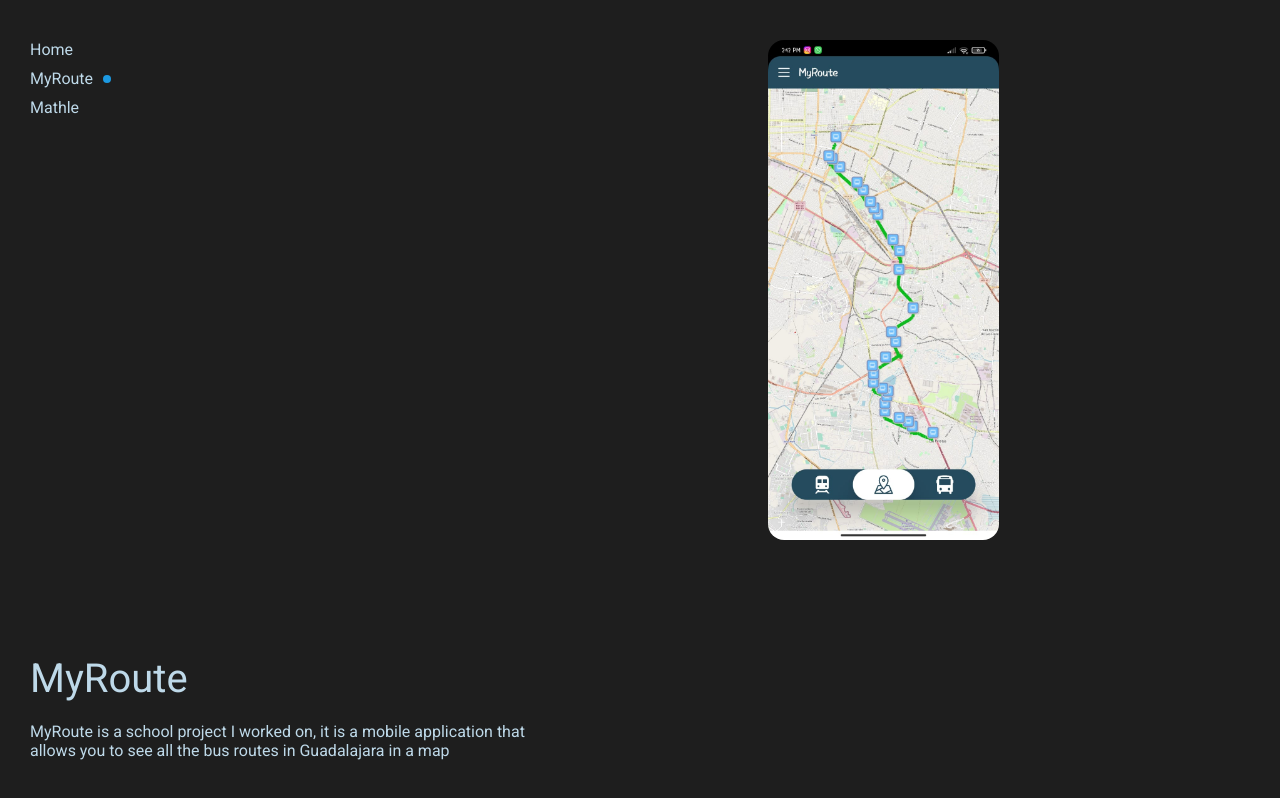
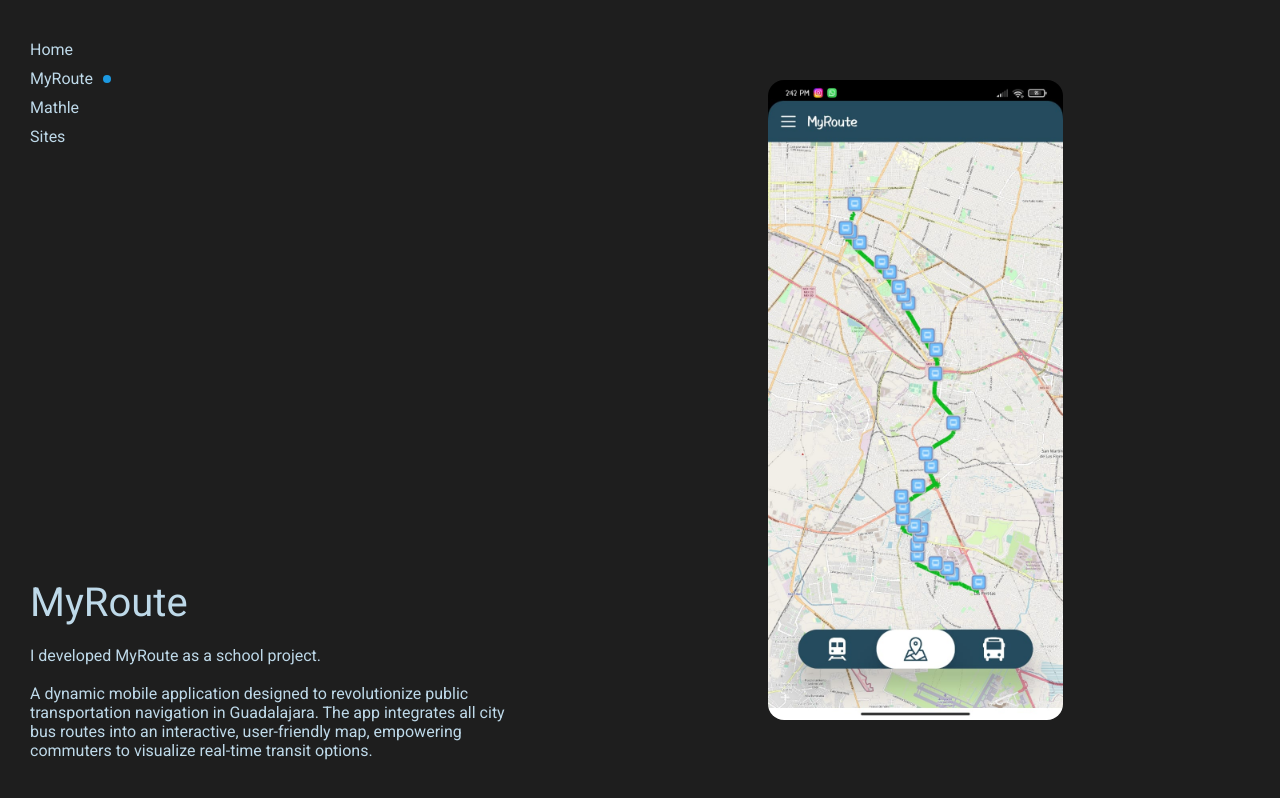
Before and after one commit to Cubos27/Portfolio, a React (Vite) app: page / in a window 1280 px wide. Both pictures are taken after a click on the button "MyRoute". Built offline with nearby package versions, Linux system fonts and the light colour scheme.

Commit message:
Sites added, minor bugs with images fixed

```diff
--- a/src/App.jsx
+++ b/src/App.jsx
@@ -1,32 +1,30 @@
 import { useState } from 'react';
 import './App.css';
-// import RubikCube from './assets/rubikCube/rubikCube.jsx';
 import Navbar from './assets/navBar/navbar.jsx';
 import Home from './assets/mainComponents/home.jsx';
-import Mathle from './assets/mainComponents/Mathle.jsx';
+import Mathle from './assets/mainComponents/mathle.jsx';
 import MyRoute from './assets/mainComponents/myRoute.jsx';
+import Sites from './assets/mainComponents/sites.jsx';
 
 function App() {
-  const [selectorHome, setSelectorHome] = useState(true);
-  const [selectorMyRoute, setSelectorMyRoute] = useState(false);
-  const [selectorMathle, setSelectorMathle] = useState(false);
+  const [selectorNav, setSelectorNav] = useState('Home')
 
   return (
     <>
       <Navbar
-        selectorHome={selectorHome}
-        setSelectorHome={setSelectorHome}
-        selectorMyRoute={selectorMyRoute}
-        setSelectorMyRoute={setSelectorMyRoute}
-        selectorMathle={selectorMathle}
-        setSelectorMathle={setSelectorMathle}
+        selectorNav={selectorNav}
+        setSelectorNav={setSelectorNav}
       />
 
-      {selectorHome && <Home />}
+      {selectorNav === 'Home' && <Home />}
 
-      {selectorMyRoute && <MyRoute />}
+      {selectorNav === 'MyRoute' && <MyRoute />}
 
-      {selectorMathle && <Mathle />}
+      {selectorNav === 'Mathle' && <Mathle />}
+
+      {selectorNav === 'Sites' && <Sites />}
+
+
     </>
   );
 }
--- a/src/assets/mainComponents/mainPage.css
+++ b/src/assets/mainComponents/mainPage.css
@@ -10,7 +10,8 @@
 }
 
 .description,
-.title {
+.title,
+.img-footer {
   color: #bed9e9;
 }
 
@@ -18,23 +19,52 @@
   width: 500px;
 }
 
-.img-container {
-  position: fixed;
-  top: 15%;
-  left: 48%;
+.img-footer {
+  margin-top: 10px;
+  text-align: center;
 }
 
-.img-container img {
+.link {
+  color: #bed9e9;
+  text-decoration: underline;
+}
+
+.link:hover {
+  color: #1c99e1;
+}
+
+.img-container {
+  height: 100%;
+  position: fixed;
+  top: 0px;
+  left: 48%;
+  display: flex;
+  align-items: center;
+  justify-content: center;
+  flex-direction: column;
+}
+
+.img-container img,
+.img-container video {
   border-radius: 16px;
+  display: block;
+  margin-left: auto;
+  margin-right: auto;
+  max-height: 80vh;
+  max-width: 50vw;
 }
 
 .img-container-myroute {
+  height: 100%;
   position: fixed;
-  top: 5%;
+  top: 0px;
   left: 60%;
+  display: flex;
+  align-items: center;
+  justify-content: center;
 }
 
 .img-container-myroute img {
-  max-height: 500px;
+  max-height: 80vh;
   border-radius: 16px;
 }
--- a/src/assets/mainComponents/mathle.jsx
+++ b/src/assets/mainComponents/mathle.jsx
@@ -4,14 +4,17 @@ function Mathle() {
   return (
     <section className="container">
       <h2 className="title">Mathle</h2>
-      <p className="description">What is Mathle?</p>
       <p className="description">
-        Mathle is a school project that I worked on, it is a platform for studing mathemathics and
-        similar topics
+      What is Mathle? <br />
+      Mathle is an academic project I helped to design and develop. <br /><br />
+
+      An intuitive digital platform dedicated to transforming how students engage with mathematics and related disciplines.
+      By offering interactive lessons, practice problems, and personalized learning tools, Mathle empowers users to master complex concepts
+      at their own pace.
       </p>
 
       <div className="img-container">
-        <img src="/public/projects/mathle_rush.jpeg" alt="Not found" />
+        <img src="/projects/mathle_rush.jpeg" alt="Not found" />
       </div>
     </section>
   );
--- a/src/assets/mainComponents/myRoute.jsx
+++ b/src/assets/mainComponents/myRoute.jsx
@@ -5,12 +5,15 @@ function MyRoute() {
     <section className="container">
       <h2 className="title">MyRoute</h2>
       <p className="description">
-        MyRoute is a school project I worked on, it is a mobile application that allows you to see
-        all the bus routes in Guadalajara in a map
+      I developed MyRoute as a school project. <br /><br />
+
+      A dynamic mobile application designed to revolutionize public transportation
+      navigation in Guadalajara. The app integrates all city bus routes into an interactive,
+      user-friendly map, empowering commuters to visualize real-time transit options.
       </p>
 
       <div className="img-container-myroute">
-        <img src="/public/projects/mapa.jpg" alt="Not found" />
+        <img src="/projects/mapa.jpg" alt="Not found" />
       </div>
     </section>
   );
--- /dev/null
+++ b/src/assets/mainComponents/sites.jsx
@@ -0,0 +1,24 @@
+import React from 'react'
+
+function Sites() {
+  return (
+    <section className="container">
+      <h2 className="title">Sites</h2>
+      <p className="description">
+      Sites is a platform web to design and make your own webpage without the need of coding it. <br /><br />
+      It works with some grabbable components and layouts, you can design, create and personalize your webpage with zero code
+      This is the final project that I did for the school, I worked with the backend and worked in pace with all my team <br />
+      </p>
+
+      <div className="img-container">
+        <video className="video" width={600} autoPlay muted loop>
+          <source src="/projects/videoSites.mp4" type="video/mp4" />
+          Your browser does not support the video tag.
+        </video>
+        <p className='img-footer'>You can check its landing page here: <a className='link' href='https://littlesites.github.io/' target='_blank'>littlesites.github.io</a></p>
+      </div>
+    </section>
+  )
+}
+
+export default Sites
--- a/src/assets/navBar/navbar.jsx
+++ b/src/assets/navBar/navbar.jsx
@@ -2,62 +2,50 @@ import { useState, useEffect } from 'react';
 import './navbar.css';
 
 function Navbar({
-  selectorHome,
-  setSelectorHome,
-  selectorMyRoute,
-  setSelectorMyRoute,
-  selectorMathle,
-  setSelectorMathle,
+  selectorNav,
+  setSelectorNav,
 }) {
-  // useEffect(() => {
-  //   console.log('selectorHome: ', selectorHome);
-  //   console.log('selectorProjects: ', selectorMyRoute);
-  //   console.log('selectorDescription: ', selectorMathle);
-  // }, [selectorHome, selectorMyRoute, selectorMathle]);
-
   return (
     <>
       <nav className="nav">
         <article className="button-container">
           <button
             className="button-nav"
-            onClick={() => {
-              setSelectorHome(true);
-              setSelectorMyRoute(false);
-              setSelectorMathle(false);
-            }}
+            onClick={() => { setSelectorNav('Home') }}
           >
             Home
           </button>
-          {selectorHome && <div className="selector"></div>}
+          {selectorNav === 'Home' && <div className="selector"></div>}
         </article>
 
         <article className="button-container">
           <button
             className="button-nav"
-            onClick={() => {
-              setSelectorHome(false);
-              setSelectorMyRoute(true);
-              setSelectorMathle(false);
-            }}
+            onClick={() => { setSelectorNav('MyRoute') }}
           >
             MyRoute
           </button>
-          {selectorMyRoute && <div className="selector"></div>}
+          {selectorNav === 'MyRoute' && <div className="selector"></div>}
         </article>
 
         <article className="button-container">
           <button
             className="button-nav"
-            onClick={() => {
-              setSelectorHome(false);
-              setSelectorMyRoute(false);
-              setSelectorMathle(true);
-            }}
+            onClick={() => { setSelectorNav('Mathle') }}
           >
             Mathle
           </button>
-          {selectorMathle && <div className="selector"></div>}
+          {selectorNav === 'Mathle' && <div className="selector"></div>}
+        </article>
+
+        <article className="button-container">
+          <button
+            className="button-nav"
+            onClick={() => { setSelectorNav('Sites') }}
+          >
+            Sites
+          </button>
+          {selectorNav === 'Sites' && <div className="selector"></div>}
         </article>
       </nav>
     </>
```
Also changed, not shown: 1 other file (tests, documents, lock files or other folders).
